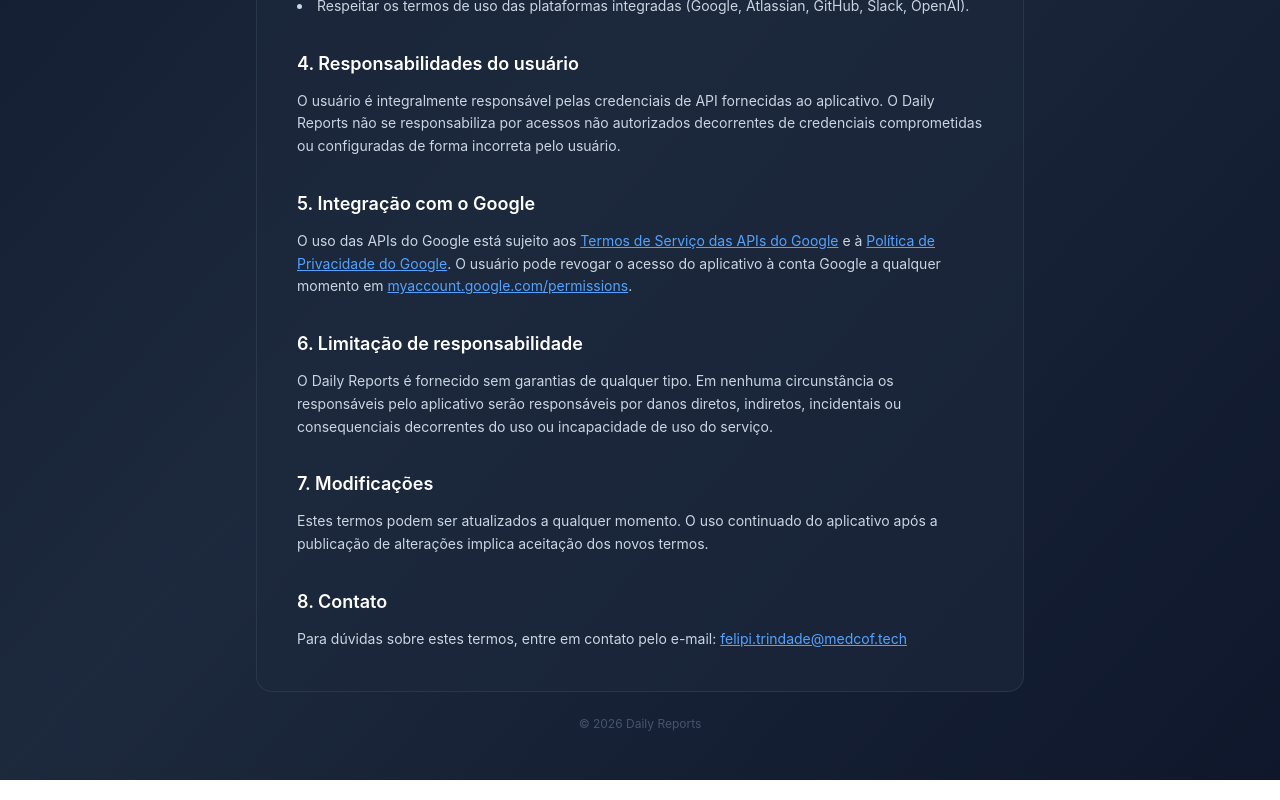
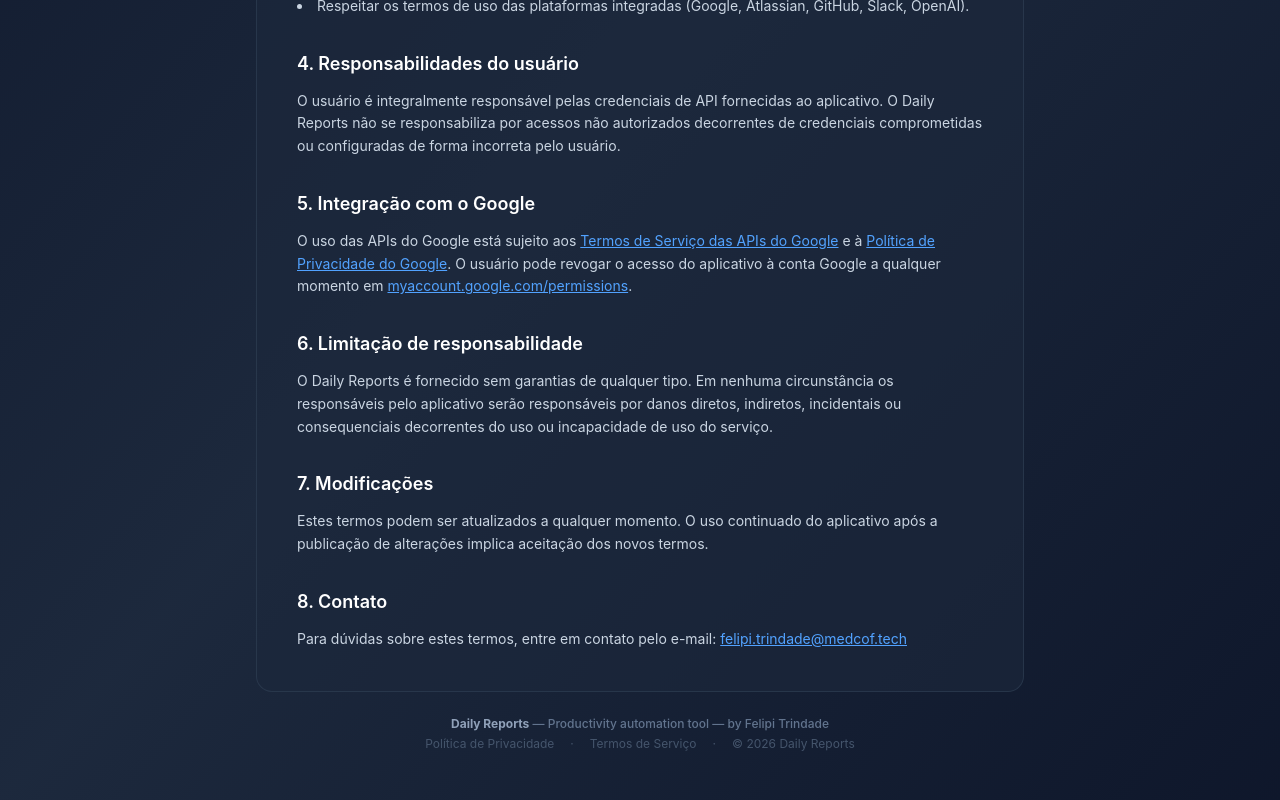
Before and after one commit to Festevao/daily-reports, a Next.js app: page /terms in a window 1280 px wide. Shown: the part 665-1465 px from the top of the page. Built offline with nearby package versions, Linux system fonts and the light colour scheme.

Commit message:
retry google verify

```diff
--- a/app/layout.tsx
+++ b/app/layout.tsx
@@ -8,14 +8,22 @@
 }
 
 export const metadata: Metadata = {
-  title: 'Daily Reports',
+  title: {
+    default: 'Daily Reports',
+    template: '%s — Daily Reports',
+  },
   description: 'Gere relatórios diários de atividade integrando Jira, GitHub, Slack e Google automaticamente.',
   applicationName: 'Daily Reports',
   authors: [{ name: 'Felipi Trindade' }],
+  icons: {
+    icon: '/favicon.svg',
+    shortcut: '/favicon.svg',
+  },
   openGraph: {
     title: 'Daily Reports',
-    description: 'Gere relatórios diários de atividade integrando Jira, GitHub, Slack e Google automaticamente.',
+    description: 'Daily Reports — Productivity automation tool by Felipi Trindade',
     type: 'website',
+    siteName: 'Daily Reports',
   },
 }
 
--- a/app/page.tsx
+++ b/app/page.tsx
@@ -409,8 +409,11 @@
           >
             Daily Reports
           </h1>
+          <p className="text-slate-500 mt-1 text-xs font-medium tracking-wide uppercase">
+            by Felipi Trindade
+          </p>
           <p className="text-slate-400 mt-2 text-sm leading-relaxed max-w-sm mx-auto">
-            Configure suas integrações para gerar relatórios diários automaticamente
+            Ferramenta de automação de relatórios diários de produtividade
           </p>
         </div>
 
@@ -671,10 +674,17 @@
       <HelpModal topic={helpTopic} onClose={() => setHelpTopic(null)} />
       <ToastContainer toasts={toasts} onDismiss={dismissToast} />
 
-      <footer className="mt-10 pb-6 text-center text-xs text-slate-600 flex items-center justify-center gap-4">
-        <a href="/privacy" className="hover:text-slate-400 transition-colors">Política de Privacidade</a>
-        <span>·</span>
-        <a href="/terms" className="hover:text-slate-400 transition-colors">Termos de Serviço</a>
+      <footer className="mt-10 pb-6 text-center text-xs text-slate-600 space-y-2">
+        <p className="font-medium text-slate-500">
+          <strong className="text-slate-400">Daily Reports</strong> &mdash; Productivity automation tool &mdash; by Felipi Trindade
+        </p>
+        <div className="flex items-center justify-center gap-4">
+          <a href="/privacy" className="hover:text-slate-400 transition-colors">Política de Privacidade</a>
+          <span>·</span>
+          <a href="/terms" className="hover:text-slate-400 transition-colors">Termos de Serviço</a>
+          <span>·</span>
+          <span>© {new Date().getFullYear()} Daily Reports</span>
+        </div>
       </footer>
     </main>
   )
--- a/app/privacy/page.tsx
+++ b/app/privacy/page.tsx
@@ -2,8 +2,8 @@
 import Link from 'next/link'
 
 export const metadata: Metadata = {
-  title: 'Política de Privacidade — Daily Reports',
-  description: 'Política de Privacidade do aplicativo Daily Reports',
+  title: 'Política de Privacidade',
+  description: 'Política de Privacidade do Daily Reports — Productivity automation tool by Felipi Trindade.',
 }
 
 export default function PrivacyPage() {
@@ -109,9 +109,18 @@
           </Section>
         </div>
 
-        <p className="text-center text-slate-600 text-xs mt-6">
-          © {new Date().getFullYear()} {appName}
-        </p>
+        <footer className="text-center text-xs text-slate-600 mt-6 space-y-1">
+          <p className="font-medium text-slate-500">
+            <strong className="text-slate-400">Daily Reports</strong> &mdash; Productivity automation tool &mdash; by Felipi Trindade
+          </p>
+          <div className="flex items-center justify-center gap-4">
+            <a href="/privacy" className="hover:text-slate-400 transition-colors">Política de Privacidade</a>
+            <span>·</span>
+            <a href="/terms" className="hover:text-slate-400 transition-colors">Termos de Serviço</a>
+            <span>·</span>
+            <span>© {new Date().getFullYear()} Daily Reports</span>
+          </div>
+        </footer>
       </div>
     </main>
   )
--- a/app/terms/page.tsx
+++ b/app/terms/page.tsx
@@ -2,8 +2,8 @@
 import Link from 'next/link'
 
 export const metadata: Metadata = {
-  title: 'Termos de Serviço — Daily Reports',
-  description: 'Termos de Serviço do aplicativo Daily Reports',
+  title: 'Termos de Serviço',
+  description: 'Termos de Serviço do Daily Reports — Productivity automation tool by Felipi Trindade.',
 }
 
 export default function TermsPage() {
@@ -120,9 +120,18 @@
           </Section>
         </div>
 
-        <p className="text-center text-slate-600 text-xs mt-6">
-          © {new Date().getFullYear()} {appName}
-        </p>
+        <footer className="text-center text-xs text-slate-600 mt-6 space-y-1">
+          <p className="font-medium text-slate-500">
+            <strong className="text-slate-400">Daily Reports</strong> &mdash; Productivity automation tool &mdash; by Felipi Trindade
+          </p>
+          <div className="flex items-center justify-center gap-4">
+            <a href="/privacy" className="hover:text-slate-400 transition-colors">Política de Privacidade</a>
+            <span>·</span>
+            <a href="/terms" className="hover:text-slate-400 transition-colors">Termos de Serviço</a>
+            <span>·</span>
+            <span>© {new Date().getFullYear()} Daily Reports</span>
+          </div>
+        </footer>
       </div>
     </main>
   )
```
Also changed, not shown: public/favicon.svg (added).
